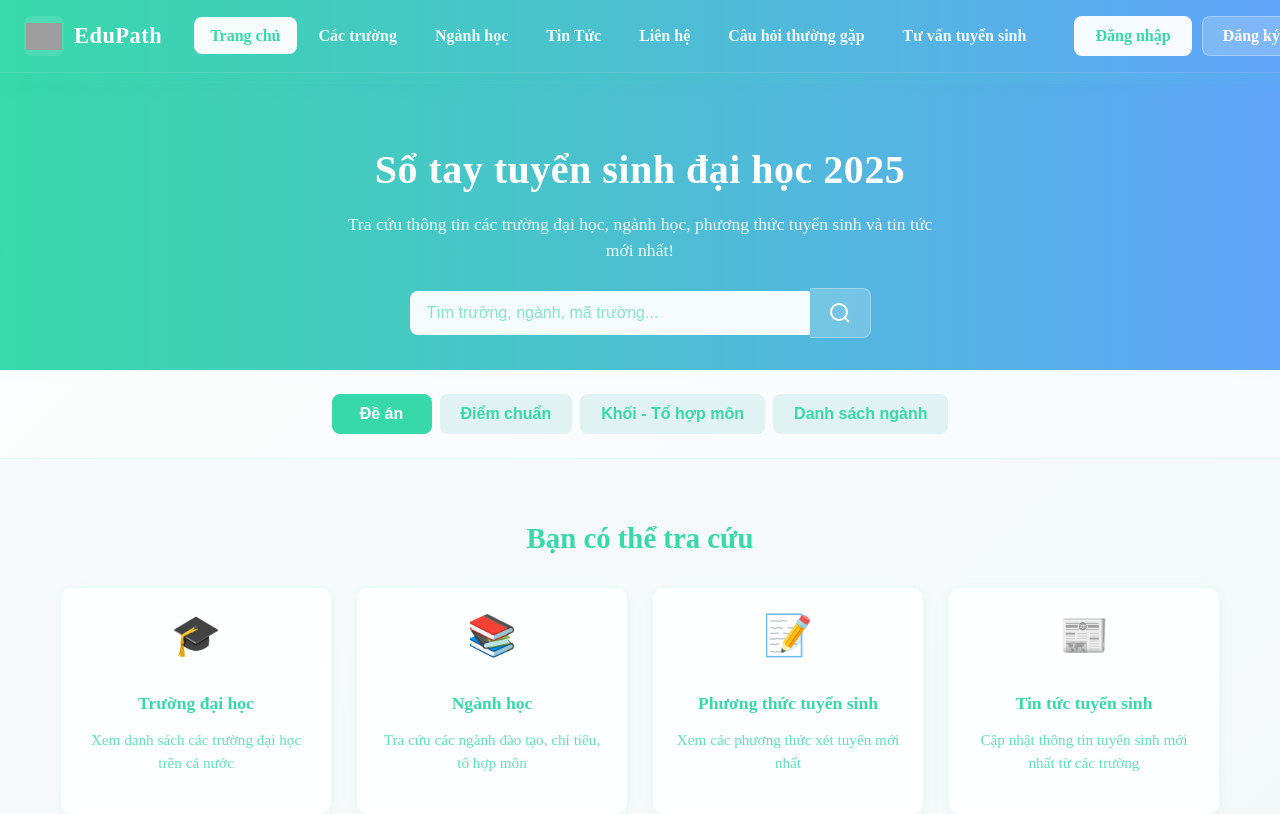
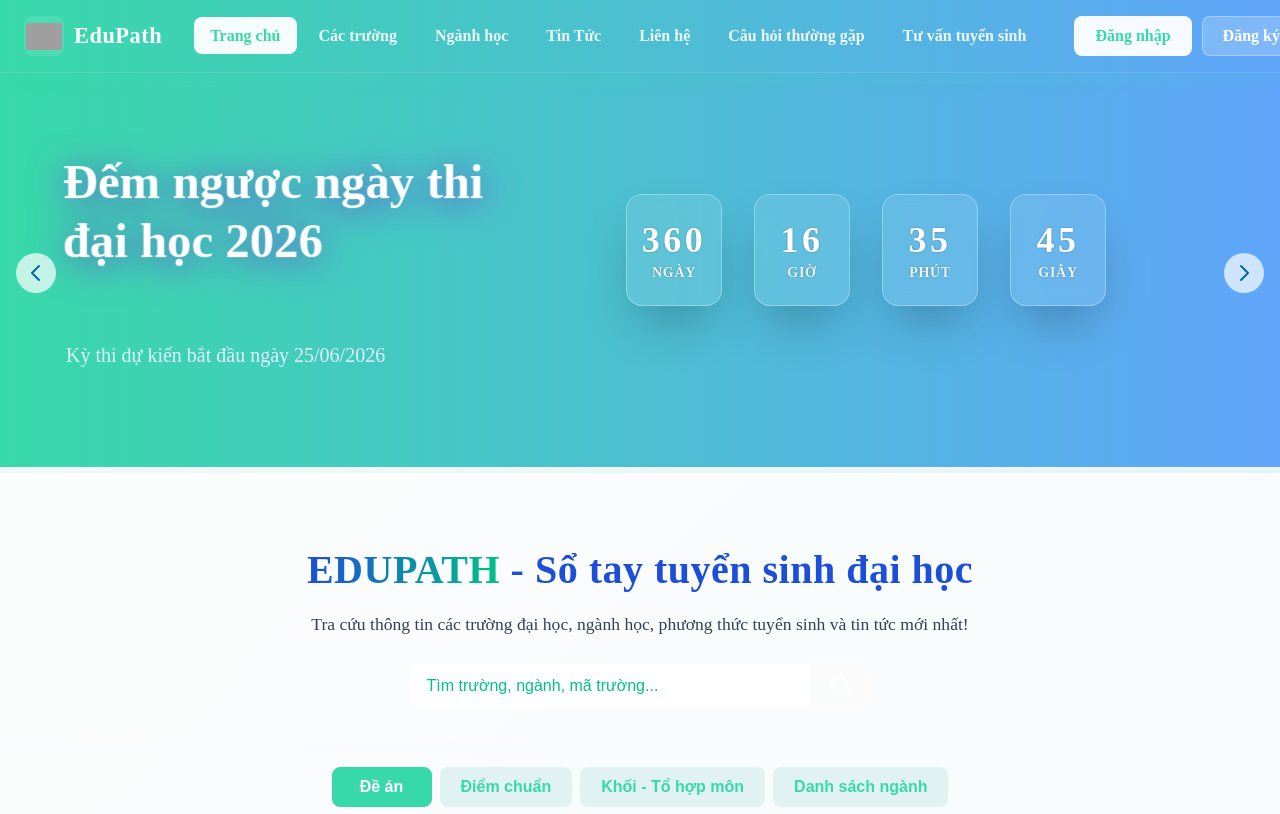
Before and after one commit to university-entry-helper-system/FE_SBA_NEW, a React (Vite) app: page / in a window 1280 px wide. Shown: the top 814 px of the page. Built offline with nearby package versions, Linux system fonts and the light colour scheme; grey boxes are pictures that could not be loaded.

Commit message:
feat: add banner scroll

```diff
--- a/src/components/CountdownBanner.tsx
+++ b/src/components/CountdownBanner.tsx
@@ -1,4 +1,4 @@
-import { useState, useEffect } from "react";
+import { useState, useEffect, useRef } from "react";
 import "../css/CountdownBanner.css"; // Import CSS file
 
 interface TimeLeft {
@@ -15,10 +15,17 @@ export const CountdownBanner = () => {
     minutes: 0,
     seconds: 0,
   });
+  const targetDateRef = useRef<Date>(new Date());
 
   useEffect(() => {
-    const currentYear = new Date().getFullYear();
-    const targetDate = new Date(`${currentYear}-06-25T00:00:00`);
+    const now = new Date();
+    const currentYear = now.getFullYear();
+    let targetDate = new Date(`${currentYear}-06-25T00:00:00`);
+    // If today is after June 25, set target to next year
+    if (now > targetDate) {
+      targetDate = new Date(`${currentYear + 1}-06-25T00:00:00`);
+    }
+    targetDateRef.current = targetDate;
 
     const calculateTimeLeft = () => {
       const now = new Date();
@@ -43,20 +50,16 @@ export const CountdownBanner = () => {
   return (
     <div className="countdown-banner">
       {/* Animated background elements */}
-      <div className="background-elements">
-        <div className="bg-element bg-element-1"></div>
-        <div className="bg-element bg-element-2"></div>
-        <div className="bg-element bg-element-3"></div>
-      </div>
+
 
       <div className="countdown-container">
         <div className="countdown-content">
           <div className="countdown-text">
             <h2 className="countdown-heading">
-              Đếm ngược ngày thi đại học {new Date().getFullYear()}
+              Đếm ngược ngày thi đại học {targetDateRef.current.getFullYear()}
             </h2>
             <p className="countdown-subheading">
-              Kỳ thi dự kiến bắt đầu ngày 25/06/{new Date().getFullYear()}
+              Kỳ thi dự kiến bắt đầu ngày 25/06/{targetDateRef.current.getFullYear()}
             </p>
           </div>
 
--- a/src/components/ImageCarousel.tsx
+++ b/src/components/ImageCarousel.tsx
@@ -26,17 +26,17 @@ export const ImageCarousel = ({
   const defaultImages: Image[] = [
     {
       id: 1,
-      url: "banner1.jpg",
+      url: "https://scontent.fsgn2-6.fna.fbcdn.net/v/t39.30808-6/487772981_1056576349836827_5370816887319958777_n.jpg?_nc_cat=110&ccb=1-7&_nc_sid=127cfc&_nc_ohc=i92TapDbrfEQ7kNvwGFeTmR&_nc_oc=AdmjeCvtJv-C2ROyZMgdBUOlc1khdxc_ebwM5GuA2jCePGkLPI0I5qDj4_s5edw0ZSg&_nc_zt=23&_nc_ht=scontent.fsgn2-6.fna&_nc_gid=mbvZjsXzICeHY0Yp_Iis8g&oh=00_AfQK3aaJL6qTS2ja6ztRcl6l-_tfO7eB4CaA-RtkH54Cwg&oe=687CF2B7",
       alt: "University entrance exam preparation",
     },
     {
       id: 2,
-      url: "banner2.jpg",
+      url: "https://daihoc.fpt.edu.vn/wp-content/uploads/2021/09/Banner-web-FPTU-2021-tracuu-loctuyen-ccologo.png",
       alt: "Study tips and guidance",
     },
     {
       id: 3,
-      url: "banner3.jpg",
+      url: "https://dhhp.edu.vn/admissions/admission-banner.jpg",
       alt: "Success stories",
     },
   ];
@@ -95,7 +95,11 @@ export const ImageCarousel = ({
                 </div>
               </div>
             )}
-            {slide.type === "countdown" && <CountdownBanner />}
+            {slide.type === "countdown" && (
+              <div className="carousel-countdown-top">
+                <CountdownBanner />
+              </div>
+            )}
           </div>
         ))}
       </div>
--- a/src/components/home.tsx
+++ b/src/components/home.tsx
@@ -1,6 +1,7 @@
 import { Link } from "react-router-dom";
 import { useState, useEffect, useRef } from "react";
 import "../css/Home.css";
+import { ImageCarousel } from "./ImageCarousel";
 
 const HomePage = () => {
   const [activeTab, setActiveTab] = useState("de-an");
@@ -46,9 +47,12 @@ const HomePage = () => {
 
   return (
     <div className="homepage-modern">
+      <ImageCarousel />
+
       <section className="hero">
         <div className="hero-content">
-          <h1 className="hero-title">Sổ tay tuyển sinh đại học 2025</h1>
+
+          <h1 className="hero-title"><span className="name-hero-title">EDUPATH</span> - Sổ tay tuyển sinh đại học</h1>
           <p className="hero-desc">
             Tra cứu thông tin các trường đại học, ngành học, phương thức tuyển
             sinh và tin tức mới nhất!
--- a/src/css/CountdownBanner.css
+++ b/src/css/CountdownBanner.css
@@ -2,7 +2,7 @@
   position: relative;
   width: 100%;
   padding: 3rem 0;
-  background: linear-gradient(to right, #0369a1, #0284c7, #fbbf24);
+  background: linear-gradient(90deg, #38d9a9 0%, #60a5fa 100%);
   overflow: hidden;
 }
 
@@ -14,7 +14,7 @@
 
 @media (min-width: 768px) {
   .countdown-banner {
-    padding: 5rem 0;
+    padding:5rem 0;
   }
 }
 
@@ -26,38 +26,7 @@
   user-select: none;
 }
 
-.bg-element {
-  position: absolute;
-  border-radius: 9999px;
-  filter: blur(24px);
-}
 
-.bg-element-1 {
-  top: -2rem;
-  left: -2rem;
-  width: 8rem;
-  height: 8rem;
-  background-color: rgba(56, 189, 248, 0.3);
-  animation: float-slow 6s ease-in-out infinite;
-}
-
-.bg-element-2 {
-  top: 50%;
-  right: -3rem;
-  width: 10rem;
-  height: 10rem;
-  background-color: rgba(252, 211, 77, 0.3);
-  animation: float-medium 4s ease-in-out infinite;
-}
-
-.bg-element-3 {
-  bottom: -2rem;
-  left: 33.333%;
-  width: 7rem;
-  height: 7rem;
-  background-color: rgba(125, 211, 252, 0.3);
-  animation: float-fast 3s ease-in-out infinite;
-}
 
 @media (min-width: 640px) {
   .bg-element-1 {
--- a/src/css/ImageCarousel.css
+++ b/src/css/ImageCarousel.css
@@ -1,315 +1,88 @@
-.countdown-banner {
+.carousel-container {
   position: relative;
-  width: 100%;
-  padding: 3rem 0;
-  background: linear-gradient(to right, #0369a1, #0284c7, #fbbf24);
+  width: 100vw;
+  max-width: 100vw;
+  height: 400px;
   overflow: hidden;
+  margin: 0 auto;
 }
 
-@media (min-width: 640px) {
-  .countdown-banner {
-    padding: 4rem 0;
+@media (max-width: 768px) {
+  .carousel-container {
+    height: 250px;
   }
 }
 
-@media (min-width: 768px) {
-  .countdown-banner {
-    padding: 5rem 0;
-  }
+.carousel-slides {
+  display: flex;
+  flex-direction: row;
+  transition: transform 0.5s cubic-bezier(0.4, 0, 0.2, 1);
+  width: 100%;
 }
 
-/* Animated background elements */
-.background-elements {
-  position: absolute;
-  inset: 0;
-  pointer-events: none;
-  user-select: none;
-}
-
-.bg-element {
-  position: absolute;
-  border-radius: 9999px;
-  filter: blur(24px);
-}
-
-.bg-element-1 {
-  top: -2rem;
-  left: -2rem;
-  width: 8rem;
-  height: 8rem;
-  background-color: rgba(56, 189, 248, 0.3);
-  animation: float-slow 6s ease-in-out infinite;
-}
-
-.bg-element-2 {
-  top: 50%;
-  right: -3rem;
-  width: 10rem;
-  height: 10rem;
-  background-color: rgba(252, 211, 77, 0.3);
-  animation: float-medium 4s ease-in-out infinite;
-}
-
-.bg-element-3 {
-  bottom: -2rem;
-  left: 33.333%;
-  width: 7rem;
-  height: 7rem;
-  background-color: rgba(125, 211, 252, 0.3);
-  animation: float-fast 3s ease-in-out infinite;
-}
-
-@media (min-width: 640px) {
-  .bg-element-1 {
-    width: 10rem;
-    height: 10rem;
-  }
-
-  .bg-element-2 {
-    width: 12rem;
-    height: 12rem;
-  }
-
-  .bg-element-3 {
-    width: 9rem;
-    height: 9rem;
-  }
-}
-
-@keyframes float-slow {
-  0%,
-  100% {
-    transform: translateY(0);
-  }
-  50% {
-    transform: translateY(-15px);
-  }
-}
-
-@keyframes float-medium {
-  0%,
-  100% {
-    transform: translateY(0);
-  }
-  50% {
-    transform: translateY(-10px);
-  }
-}
-
-@keyframes float-fast {
-  0%,
-  100% {
-    transform: translateY(0);
-  }
-  50% {
-    transform: translateY(-5px);
-  }
-}
-
-/* Container and Content */
-.countdown-container {
-  max-width: 1200px;
-  margin: 0 auto;
-  padding: 0 1rem;
-  position: relative;
-  z-index: 10;
-}
-
-.countdown-content {
+.carousel-slide {
+  min-width: 100%;
+  width: 100vw;
+  height: 100%;
+  box-sizing: border-box;
   display: flex;
-  flex-direction: column;
-  align-items: center;
-  justify-content: center;
-  gap: 2.5rem;
-}
-
-@media (min-width: 768px) {
-  .countdown-content {
-    flex-direction: row;
-    gap: 1.5rem;
-  }
-}
-
-/* Text Content */
-.countdown-text {
-  text-align: center;
-  display: flex;
-  flex-direction: column;
-  gap: 0.75rem;
-  max-width: 36rem;
-}
-
-@media (min-width: 768px) {
-  .countdown-text {
-    text-align: left;
-    gap: 1rem;
-    margin-left: 2.5rem;
-  }
-}
-
-@media (min-width: 768px) {
-  .countdown-text {
-    margin-left: 10px;
-  }
-}
-
-/* Heading with pulse-glow animation */
-.countdown-heading {
-  font-size: 1.875rem;
-  font-weight: 800;
-  color: white;
-  line-height: 1.2;
-  animation: pulse-glow 1.8s ease-in-out infinite;
-}
-
-@keyframes pulse-glow {
-  0%,
-  100% {
-    transform: scale(1);
-    filter: drop-shadow(0 4px 16px rgba(109, 40, 217, 0.8));
-  }
-  50% {
-    transform: scale(1.06);
-    filter: drop-shadow(0 6px 24px rgba(109, 40, 217, 1));
-  }
-}
-
-@media (min-width: 640px) {
-  .countdown-heading {
-    font-size: 2.25rem;
-  }
-}
-
-@media (min-width: 768px) {
-  .countdown-heading {
-    font-size: 3rem;
-  }
-}
-
-.countdown-subheading {
-  font-size: 1.125rem;
-  color: rgba(224, 242, 254, 1);
-  animation: fade-in-delay 1s ease-out forwards;
-}
-
-@keyframes fade-in-delay {
-  from {
-    opacity: 0;
-    transform: translateY(10px);
-  }
-  to {
-    opacity: 1;
-    transform: translateY(0);
-  }
-}
-
-@media (min-width: 640px) {
-  .countdown-subheading {
-    font-size: 1.25rem;
-  }
-}
-
-/* Time Boxes */
-.time-boxes {
-  display: flex;
-  flex-direction: column;
-  gap: 1rem;
-  width: 100%;
-  max-width: 20rem;
   align-items: center;
   justify-content: center;
 }
 
-@media (min-width: 640px) {
-  .time-boxes {
-    flex-direction: row;
-    gap: 1rem;
-    max-width: 42rem;
-  }
+.carousel-image-container {
+  width: 100vw;
+  max-width: 100vw;
+  height: 520px;
+  display: flex;
+  align-items: center;
+  justify-content: center;
+  overflow: hidden;
 }
 
-@media (min-width: 768px) {
-  .time-boxes {
-    gap: 1.5rem;
-    max-width: 48rem;
-  }
+.carousel-image {
+  width: 100%;
+  height: 100%;
+  object-fit: cover;
+  display: block;
 }
 
-@media (min-width: 1024px) {
-  .time-boxes {
-    gap: 2rem;
-  }
+.carousel-arrow {
+  position: absolute;
+  top: 50%;
+  transform: translateY(-50%);
+  background: rgba(255,255,255,0.7);
+  border: none;
+  border-radius: 50%;
+  width: 40px;
+  height: 40px;
+  display: flex;
+  align-items: center;
+  justify-content: center;
+  cursor: pointer;
+  z-index: 2;
+  transition: background 0.2s;
 }
 
-/* Individual Time Box */
-.time-box-wrapper {
-  display: flex;
-  flex-direction: column;
-  align-items: center;
+.carousel-arrow:hover {
+  background: rgba(255,255,255,0.9);
 }
 
-.time-box {
-  background-color: rgba(255, 255, 255, 0.1);
-  backdrop-filter: blur(8px);
-  border-radius: 1rem;
-  box-shadow: 0 25px 50px -12px rgba(0, 0, 0, 0.25);
-  min-width: 70px;
-  width: 6rem;
-  padding: 1.5rem 0.5rem;
-  border: 1px solid rgba(255, 255, 255, 0.3);
-  transition: transform 0.2s;
+.carousel-arrow-left {
+  left: 16px;
 }
 
-.time-box:hover {
-  transform: scale(1.1);
+.carousel-arrow-right {
+  right: 16px;
 }
 
-@media (min-width: 640px) {
-  .time-box {
-    min-width: auto;
-  }
+.carousel-arrow-icon {
+  width: 24px;
+  height: 24px;
+  color: #0369a1;
 }
 
-.time-value {
-  font-size: 1.5rem;
-  font-weight: 800;
-  color: white;
-  letter-spacing: 0.1em;
-  text-align: center;
-  text-shadow: 0 0 2px rgba(0, 0, 0, 0.3);
+.carousel-countdown-top {
+  width: 100%;
+  margin-top: -40px;
 }
-
-@media (min-width: 640px) {
-  .time-value {
-    font-size: 1.875rem;
-  }
-}
-
-@media (min-width: 768px) {
-  .time-value {
-    font-size: 2.25rem;
-  }
-}
-
-.time-label {
-  font-size: 0.625rem;
-  color: rgba(255, 255, 255, 0.9);
-  margin-top: 0.25rem;
-  font-weight: 600;
-  letter-spacing: 0.05em;
-  text-transform: uppercase;
-  text-align: center;
-  text-shadow: 0 0 2px rgba(0, 0, 0, 0.3);
-}
-
-@media (min-width: 640px) {
-  .time-label {
-    font-size: 0.75rem;
-  }
-}
-
-@media (min-width: 768px) {
-  .time-label {
-    font-size: 0.875rem;
-  }
-}
--- a/src/css/home.css
+++ b/src/css/home.css
@@ -10,30 +10,38 @@
 .hero {
   text-align: center;
   margin: 0;
-  background: linear-gradient(90deg, #38d9a9 0%, #60a5fa 100%);
+  background: rgba(255, 255, 255, 0.7);
   padding: 40px 20px 32px 20px;
   box-shadow: 0 2px 8px rgba(56, 217, 169, 0.1);
   width: 100%;
 }
 
 .hero-content {
-  max-width: 1200px;
+  max-width: 1300px;
   margin: 0 auto;
 }
 
 .hero-title {
   font-size: clamp(1.8rem, 4vw, 2.5rem);
   font-weight: 700;
-  color: #fff;
+  color: #1d4ed8;
   margin-bottom: 12px;
   letter-spacing: 0.5px;
+
+}
+.name-hero-title{
+  color: #1d4ed8;
+  background: linear-gradient(90deg, #1d4ed8 0%, #00c187 100%);
+  -webkit-background-clip: text;
+  -webkit-text-fill-color: transparent;
+  background-clip: text;
 }
 
 .hero-desc {
   font-size: clamp(1rem, 2.5vw, 1.1rem);
-  color: rgba(255, 255, 255, 0.9);
+  color: #334155;
   margin-bottom: 24px;
-  max-width: 600px;
+  max-width: 700px;
   margin-left: auto;
   margin-right: auto;
   line-height: 1.5;
@@ -59,7 +67,7 @@
   font-size: 1rem;
   outline: none;
   background: rgba(255, 255, 255, 0.95);
-  color: #38d9a9;
+  color: #00c187;
   transition: all 0.2s ease;
 }
 
@@ -69,7 +77,8 @@
 }
 
 .search-input::placeholder {
-  color: rgba(56, 217, 169, 0.6);
+  color: #00c187;
+
 }
 
 .search-btn {
@@ -111,7 +120,7 @@
   padding: 12px 16px;
   cursor: pointer;
   text-decoration: none;
-  color: #38d9a9;
+  color: #00c187;
   font-weight: 500;
   transition: all 0.2s ease;
   border-bottom: 1px solid rgba(56, 217, 169, 0.1);
@@ -301,6 +310,8 @@
   color: #60a5fa;
 }
 
+
+
 /* Responsive Design */
 @media (max-width: 768px) {
   .hero {
--- a/tsconfig.app.json
+++ b/tsconfig.app.json
@@ -19,7 +19,6 @@
     "strict": true,
     "noUnusedLocals": true,
     "noUnusedParameters": true,
-    "erasableSyntaxOnly": true,
     "noFallthroughCasesInSwitch": true,
     "noUncheckedSideEffectImports": true
   },
```
Also changed, not shown: src/components/admin/AdminSidebar.tsx (+44 -44 lines).
